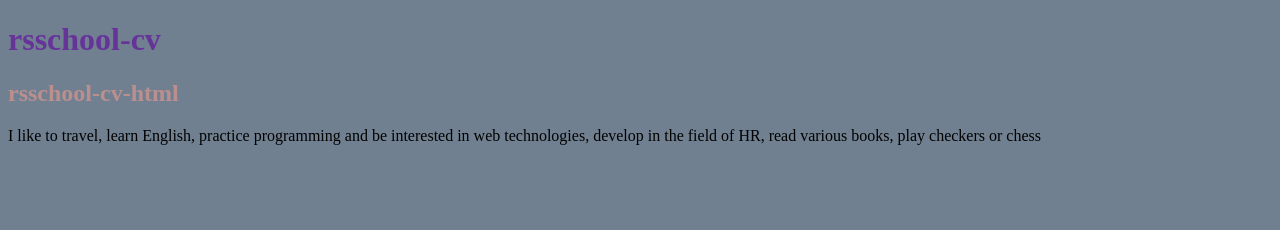
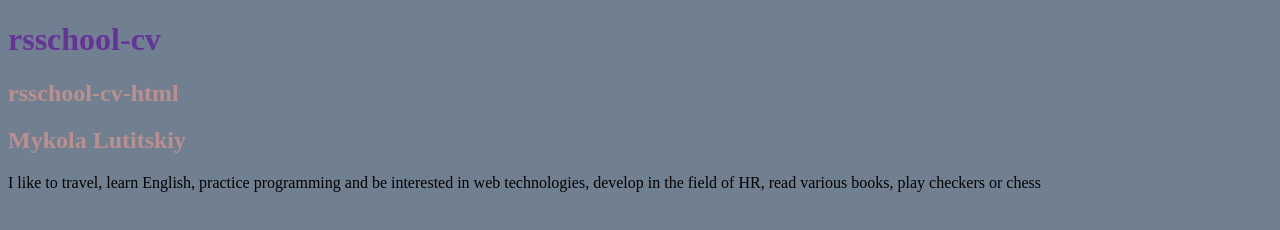
Before and after one commit to Lotitsky10/rsschool-cv, a plain HTML site: page index.html in a window 1280 px wide. Drawn offline with Linux system fonts and the light colour scheme.

Commit message:
feat: + name and last name(index.html)

```diff
--- a/index.html
+++ b/index.html
@@ -11,7 +11,7 @@
 
 <h1>rsschool-cv</h1>
 <h2>rsschool-cv-html</h2>
-
+  <h2> Mykola Lutitskiy </h2>
 
 <p>I like to travel, learn English, practice
    programming and be interested in web technologies, develop in the field of HR,
```
